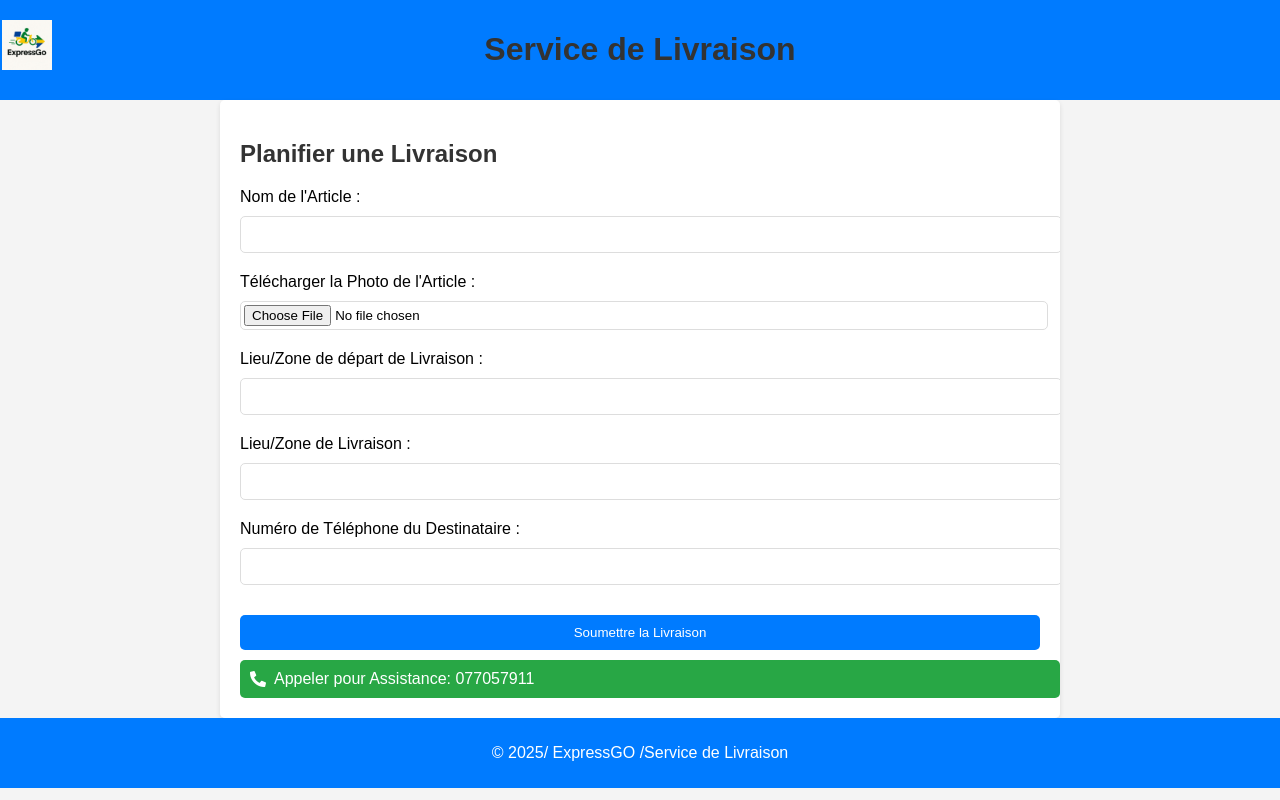
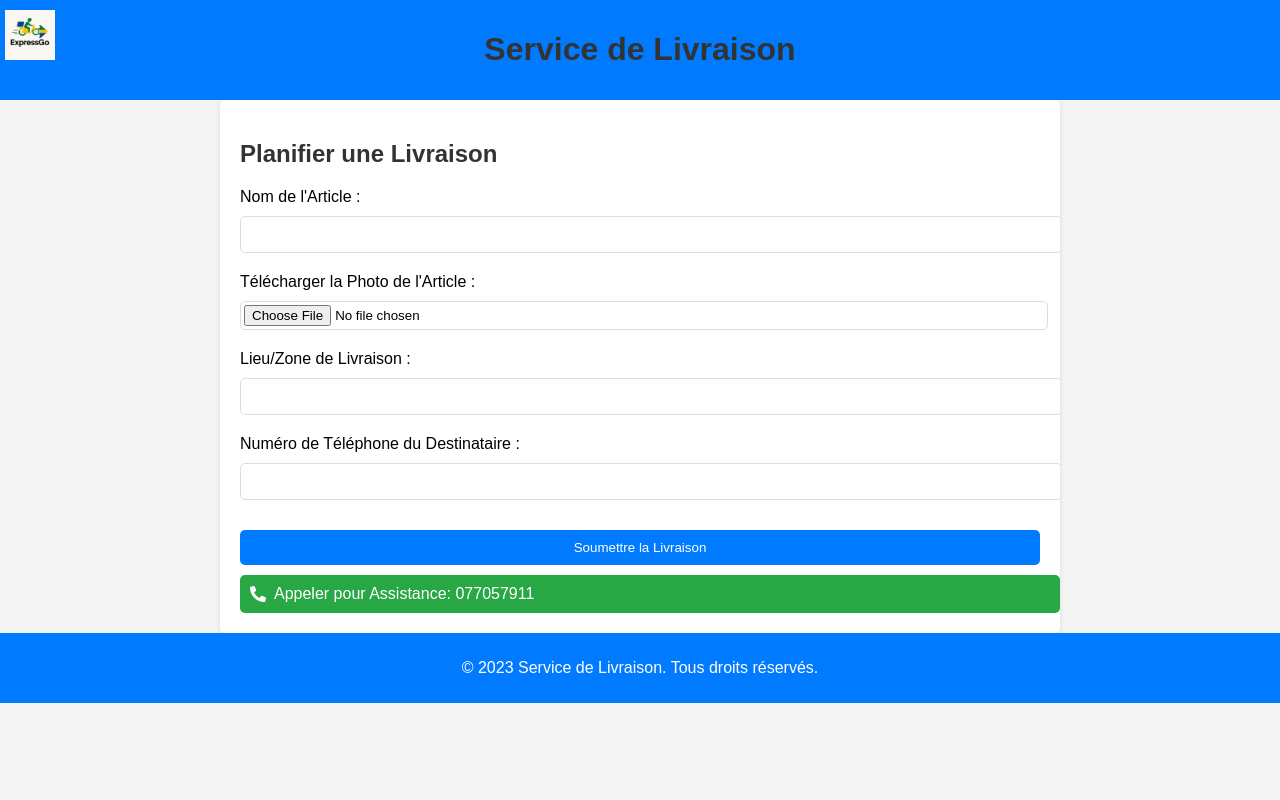
Before and after one commit to loydeachivement/expressGo, a plain HTML site: page index.html in a window 1280 px wide. Drawn offline with Linux system fonts and the light colour scheme.

Commit message:
Update index.html

```diff
--- a/index.html
+++ b/index.html
@@ -17,7 +17,7 @@
         header {
             background-color: #007BFF;
             color: white;
-            padding: 10px 10px;
+            padding: 10px 20px;
             text-align: center;
             position: relative; /* Allow positioning of logo */
         }
@@ -25,8 +25,8 @@
             max-width: 50px; /* Set a maximum width for the logo */
             height: auto; /* Maintain aspect ratio */
             position: absolute; /* Position logo at the top left */
-            left: 2px; /* Space from the left */
-            top: 20px; /* Space from the top */
+            left: 5px; /* Space from the left */
+            top: 10px; /* Space from the top */
         }
         .container {
             max-width: 800px;
@@ -114,7 +114,7 @@
 
     <header>
         <img src="img1.jpg" alt="Logo de l'entreprise" class="logo"> <!-- Replace with your logo URL -->
-        <center><h1>Service de Livraison</h1></center>
+        <h1>Service de Livraison</h1>
     </header>
 
     <div class="container">
@@ -128,10 +128,6 @@
                 <label for="itemPhoto">Télécharger la Photo de l'Article :</label>
                 <input type="file" id="itemPhoto" accept="image/*" required onchange="previewImage(event)">
                 <img id="imagePreview" class="image-preview" alt="Aperçu de l'Image">
-            </div>
-            <div class="form-group">
-                <label for="deliveryAreaStart">Lieu/Zone de départ de Livraison :</label>
-                <input type="text" id="deliveryArea" required>
             </div>
             <div class="form-group">
                 <label for="deliveryArea">Lieu/Zone de Livraison :</label>
@@ -149,7 +145,7 @@
     </div>
 
     <footer>
-        <p>&copy; 2025/ ExpressGO /Service de Livraison</p>
+        <p>&copy; 2023 Service de Livraison. Tous droits réservés.</p>
     </footer>
 
     <!-- Inline JavaScript -->
@@ -177,7 +173,7 @@
             const phoneNumber = document.getElementById('phoneNumber').value;
 
             // Create the WhatsApp message
-            const message = `Livraison Planifiée !\nArticle : ${itemName}\nZone de Livraison : ${deliveryArea}\nTéléphone : ${phoneNumber}`;
+            const message = `Livraison Planifiée !\nArticle : ${itemName}\nZone de Livraison : ${deliveryArea}\nZone de départ de Livraison : ${deliveryAreaStart}\nTéléphone : ${phoneNumber}`;
             const whatsappLink = `https://wa.me/+24162145275?text=${encodeURIComponent(message)}`;
 
             // Open WhatsApp with the message
```
